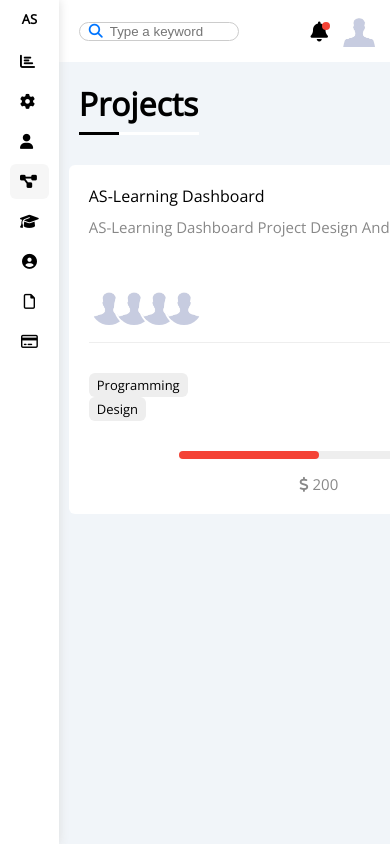
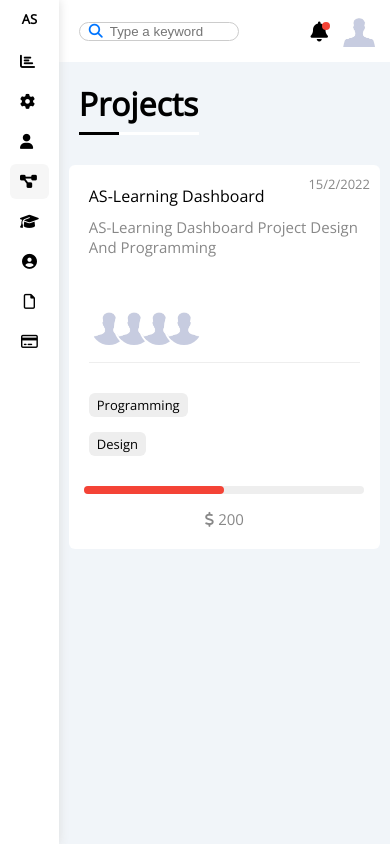
Before and after one commit to ahmedsa11/Dashboard, a plain HTML site: page projects.html in a window 390 px wide. Drawn offline with nearby package versions, Linux system fonts and the light colour scheme.

Commit message:
some issus

```diff
--- a/style/style.css
+++ b/style/style.css
@@ -879,7 +879,7 @@ flex-direction: column;
 }
 @media (max-width: 768px) {
     .projects-page {
-        grid-template-columns: minmax(500px,1fr);
+        grid-template-columns: minmax(200px,1fr);
         margin-left: 10px;
         margin-right: 10px;
         gap: 10px;
@@ -941,7 +941,7 @@ margin-top: 15px;
     .projects-page  .project .tech{
         flex-direction: column;
     }
-    .projects-page  .project .tech span:not(:last-of-type){
+    .projects-page  .project .tech span{
         margin-top: 15px;
     }
     .projects-page  .project .info{
@@ -1133,7 +1133,7 @@ grid-template-columns: repeat(auto-fill,minmax(200px,1fr));
     height: 64px;
     transition: 0.3s;
 }
-.files-page .files-content .file img{
+.files-page .files-content .file:hover img{
     transform: rotate(5deg);
 }
 .files-page .files-content .info{
```
